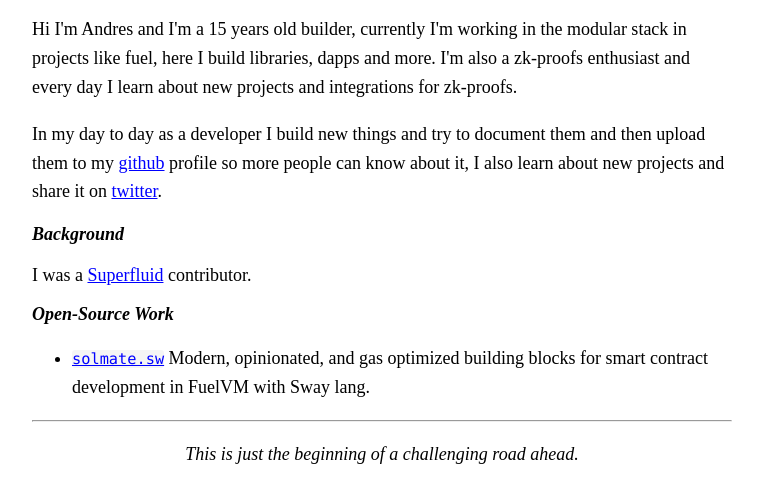
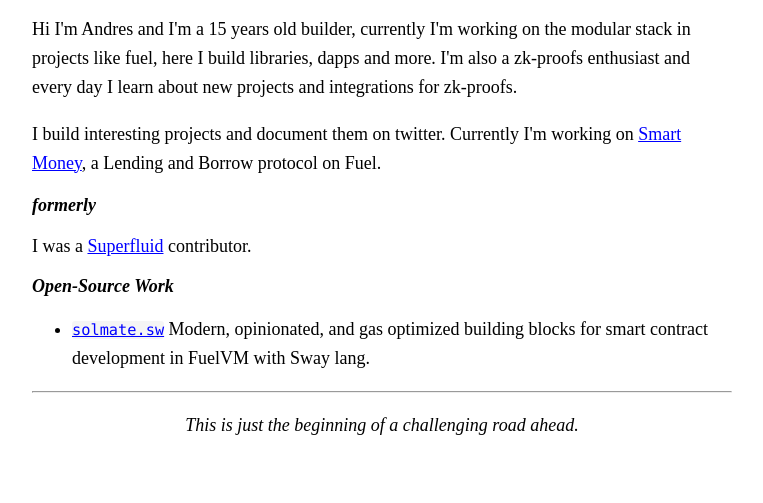
Before and after one commit to andresmayorca/andresmayorca.github.io, a plain HTML site: page index.html in a window 1280 px wide. Shown: the part 167-670 px from the top of the page, without its empty margins (258-1021 px from the left). Drawn offline with Linux system fonts and the light colour scheme.

Commit message:
update bio and twitter link

```diff
--- a/index.html
+++ b/index.html
@@ -21,7 +21,7 @@
     <div id="preamble">
       <h1 class="title">Andres Mayorca</h1>
       <h2 class="subtitle">
-        <a href="https://twitter.com/andrwmayorca" target="_blank">Twitter</a>,
+        <a href="https://twitter.com/opsbuilder" target="_blank">Twitter</a>,
         <a href="https://andrw.substack.com" target="_blank"
           >My Blog</a
         >, <a href="https://github.com/andresmayorca" target="_blank">GitHub</a>, <a href="mailto:andresmayorcaa@gmail.com">email</a>
@@ -32,21 +32,18 @@
 
     <div>
       <p>
-        Hi I'm Andres and I'm a 15 years old builder, currently I'm working
-        in the modular stack in projects like fuel, here I build libraries,
-        dapps and more. I'm also a zk-proofs enthusiast and every day I learn
-        about new projects and integrations for zk-proofs.
+        Hi I'm Andres and I'm a 15 years old builder, currently I'm working on the modular stack in projects like fuel, here I build libraries, dapps and more. I'm also a zk-proofs enthusiast and every day I learn about new projects and integrations for zk-proofs.
+
+
       </p>
       <p>
-        In my day to day as a developer I build new things and try to
-        document them and then upload them to my <a href="https://github.com/andresmayorca">github</a> profile so more
-        people can know about it, I also learn about new projects and
-        share it on <a href="https://twitter.com/andrwmayorca">twitter</a>.
+        I build interesting projects and document them on twitter.
+        Currently I'm working on <a href="https://twitter.com/smartmoney_labs">Smart Money</a>, a Lending and Borrow protocol on Fuel.
       </p>
 
 
       <div>
-        <h2>Background</h2>
+        <h2>formerly</h2>
         <div>
           I was a  <a href="https://twitter.com/Superfluid_HQ" target="_blank">Superfluid</a> contributor.
         </div>
```
